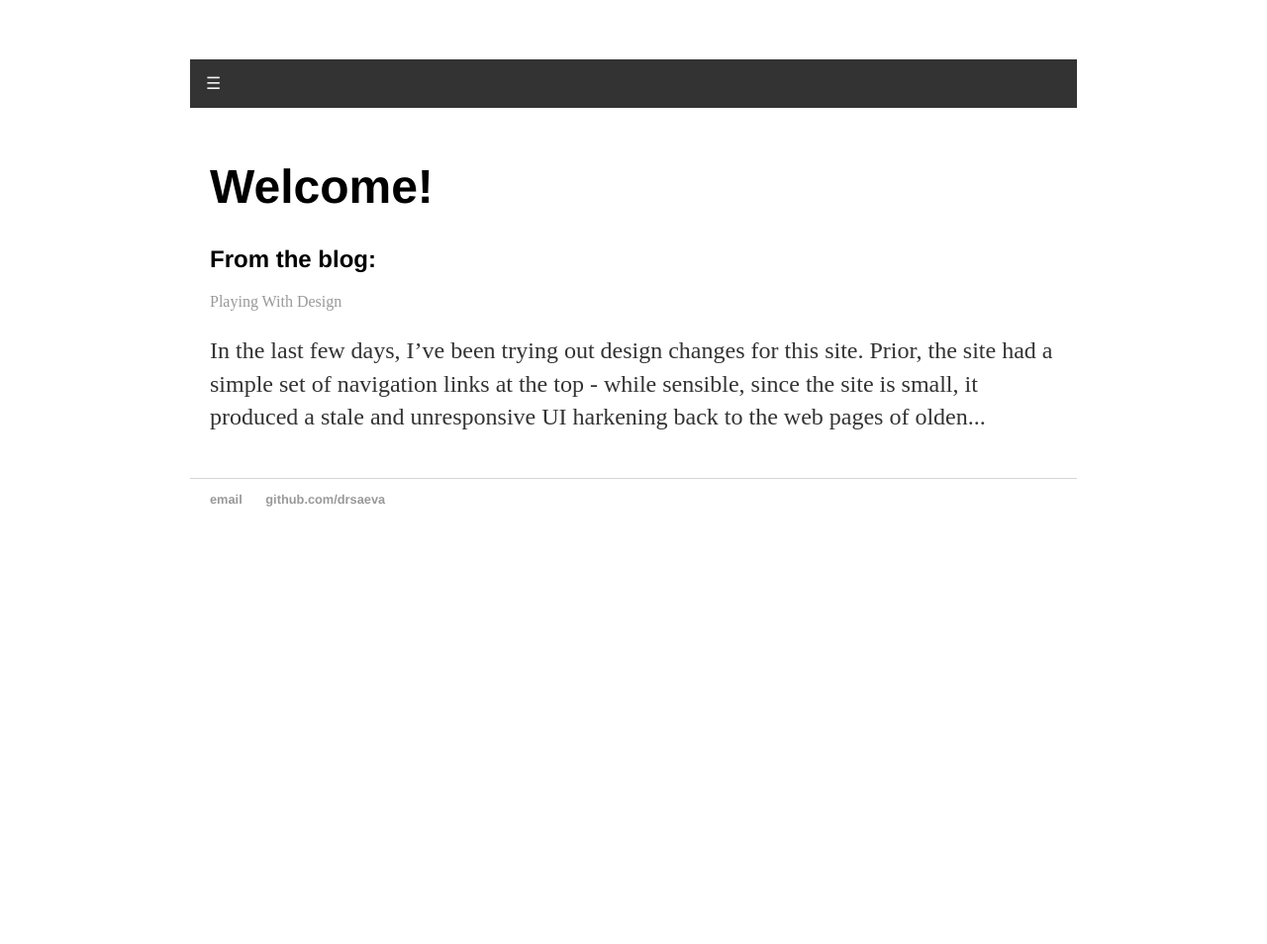
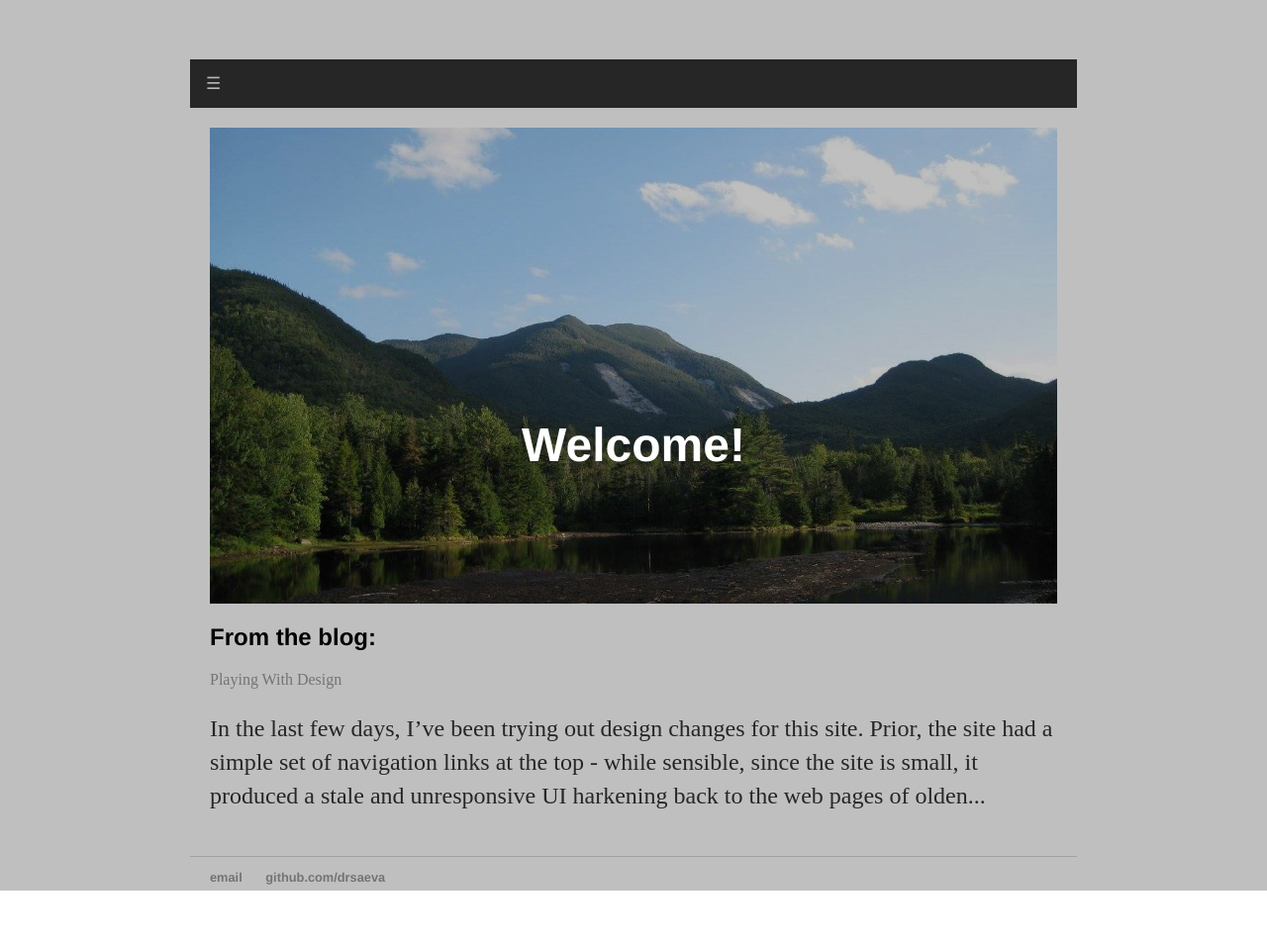
Before and after one commit to drsaeva/drsaeva.github.io, a Jekyll site: the page built from index.html, in a window 1280 px wide. Shown: the whole page at 99% size. Built offline with Jekyll 4.4.1, drawn with Linux system fonts in a browser that asks for light colours; before the commit the page ends 900 px from its top, so only the background shows below that.

Commit message:
Update main.css

```diff
--- a/css/main.css
+++ b/css/main.css
@@ -101,7 +101,7 @@
 }
 
 /* HOMEPAGE CSS */
-.image {
+.bg-image {
     background-image: url('https://drsaeva.github.io/img/colden-from-marcy-dam.jpg');
     background-repeat: no-repeat;
     background-position: center;
@@ -111,7 +111,7 @@
     padding-top: 56.25%
 }
 
-.image::before{
+.bg-image::before{
 content: '';
 display: block;
 position: absolute;
@@ -126,7 +126,7 @@
 z-index: 1;
 }
 
-.image h1{
+.bg-image h1{
 width: 80%;
 display: block;
 position: absolute;
```
